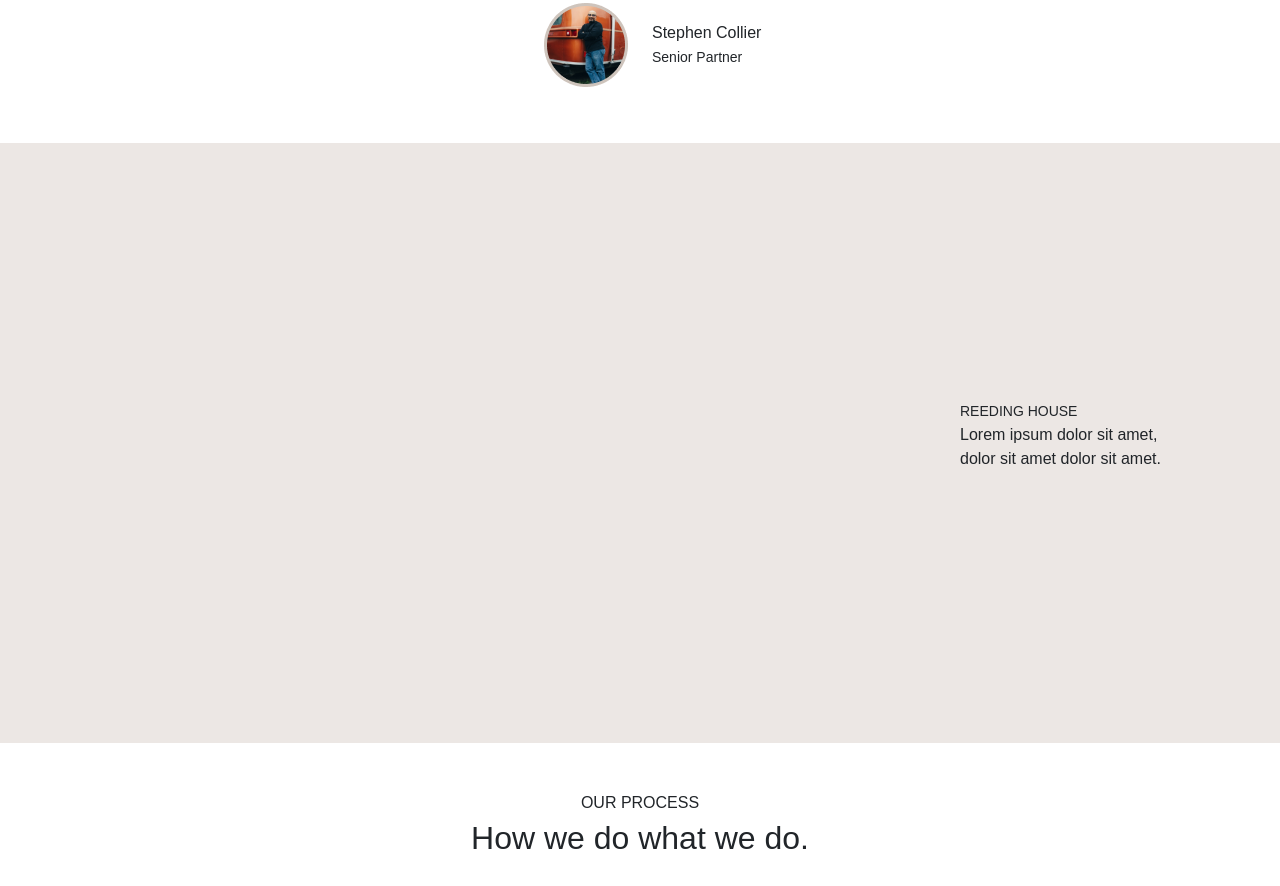
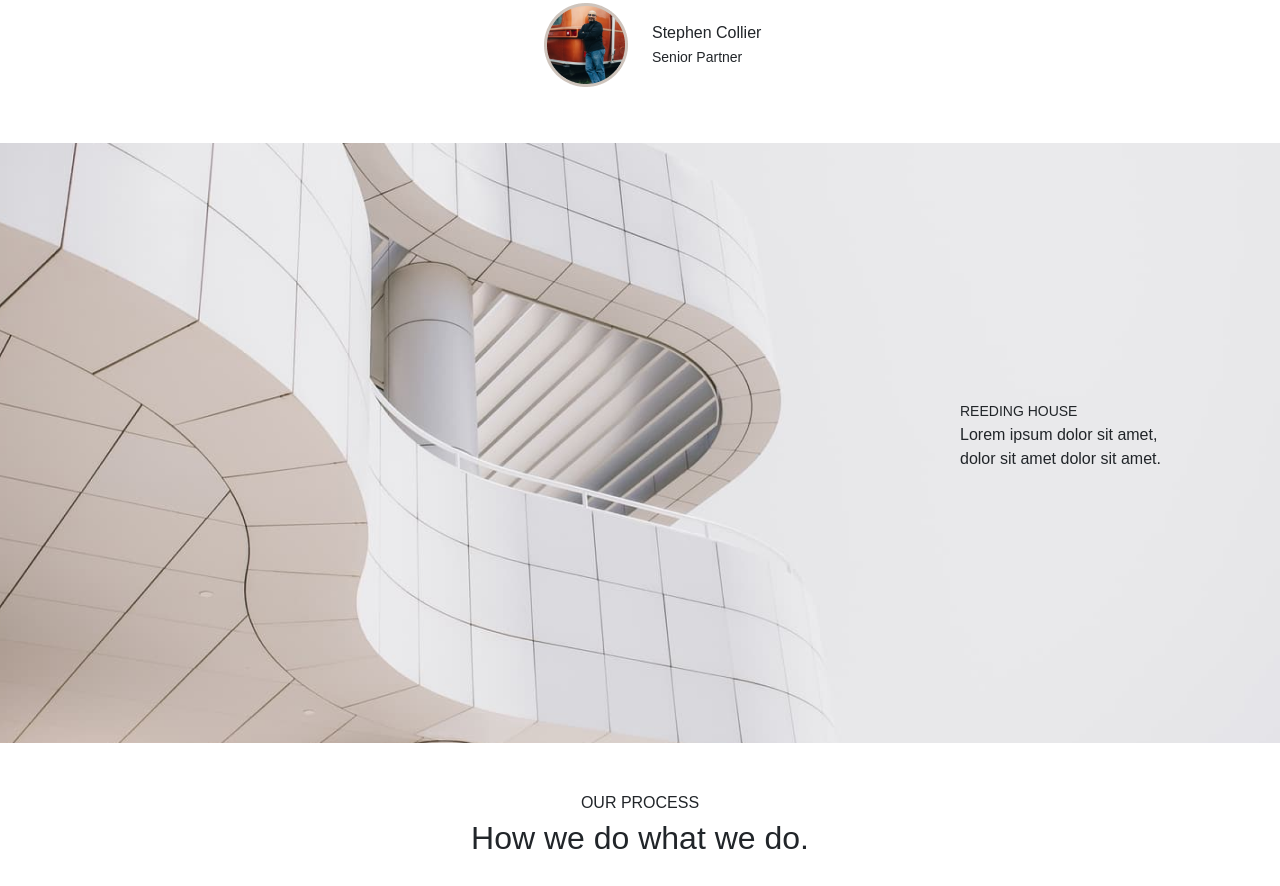
Before and after one commit to PetrovaKS/wishbone-Bootstrap, a plain HTML site: page index.html in a window 1280 px wide. Shown: the part 1244-2130 px from the top of the page. Drawn offline with Linux system fonts and the light colour scheme.

Commit message:
changed background

```diff
--- a/styles/styles.css
+++ b/styles/styles.css
@@ -50,7 +50,7 @@
 
 .bg-img1 {
     height: 600px;
-    background-image: url("юю/img/IMAGE1.png");
+    background-image: url("../img/IMAGE1.png");
     background-size: cover;
     background-position: center;
 
```
